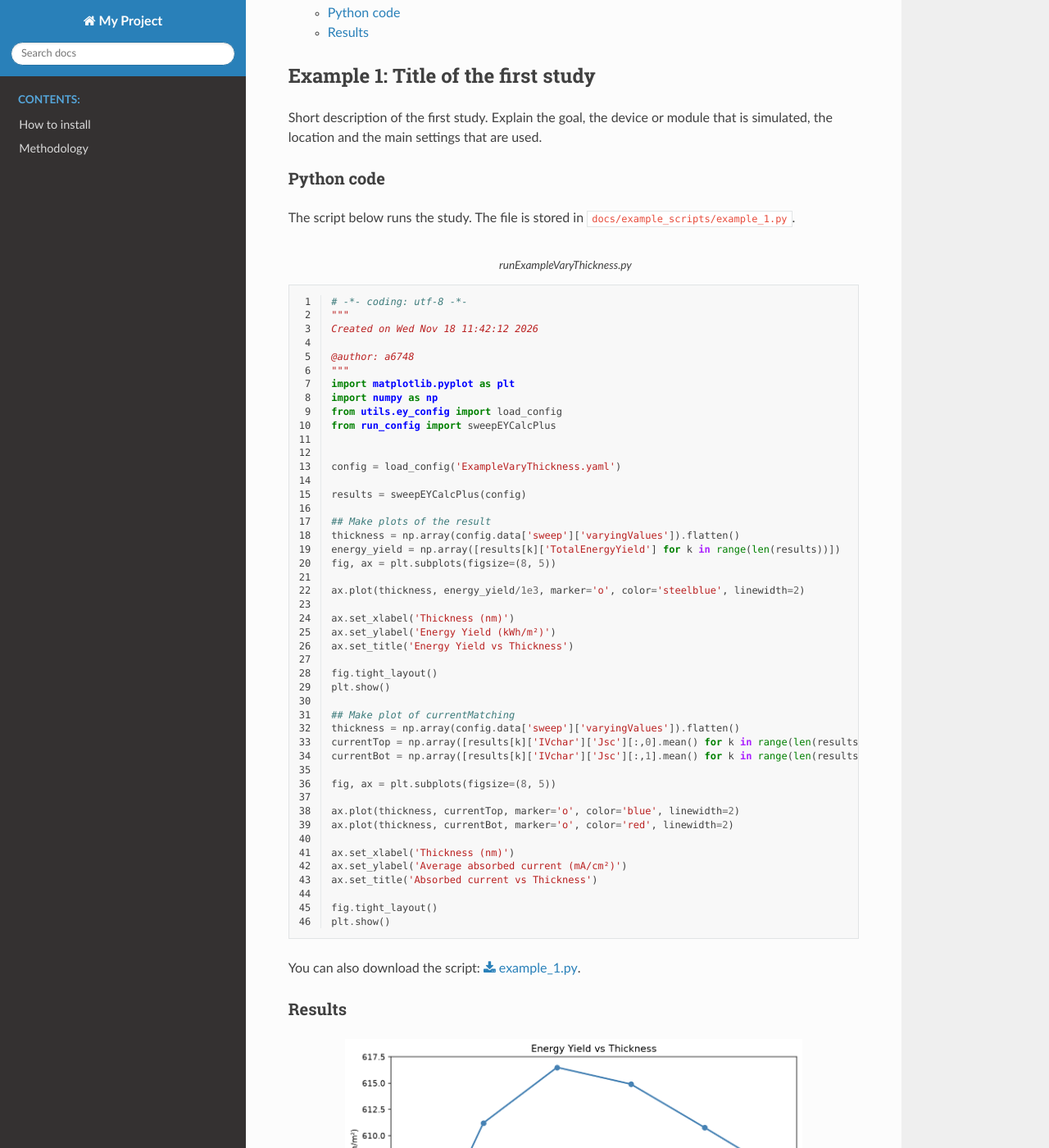
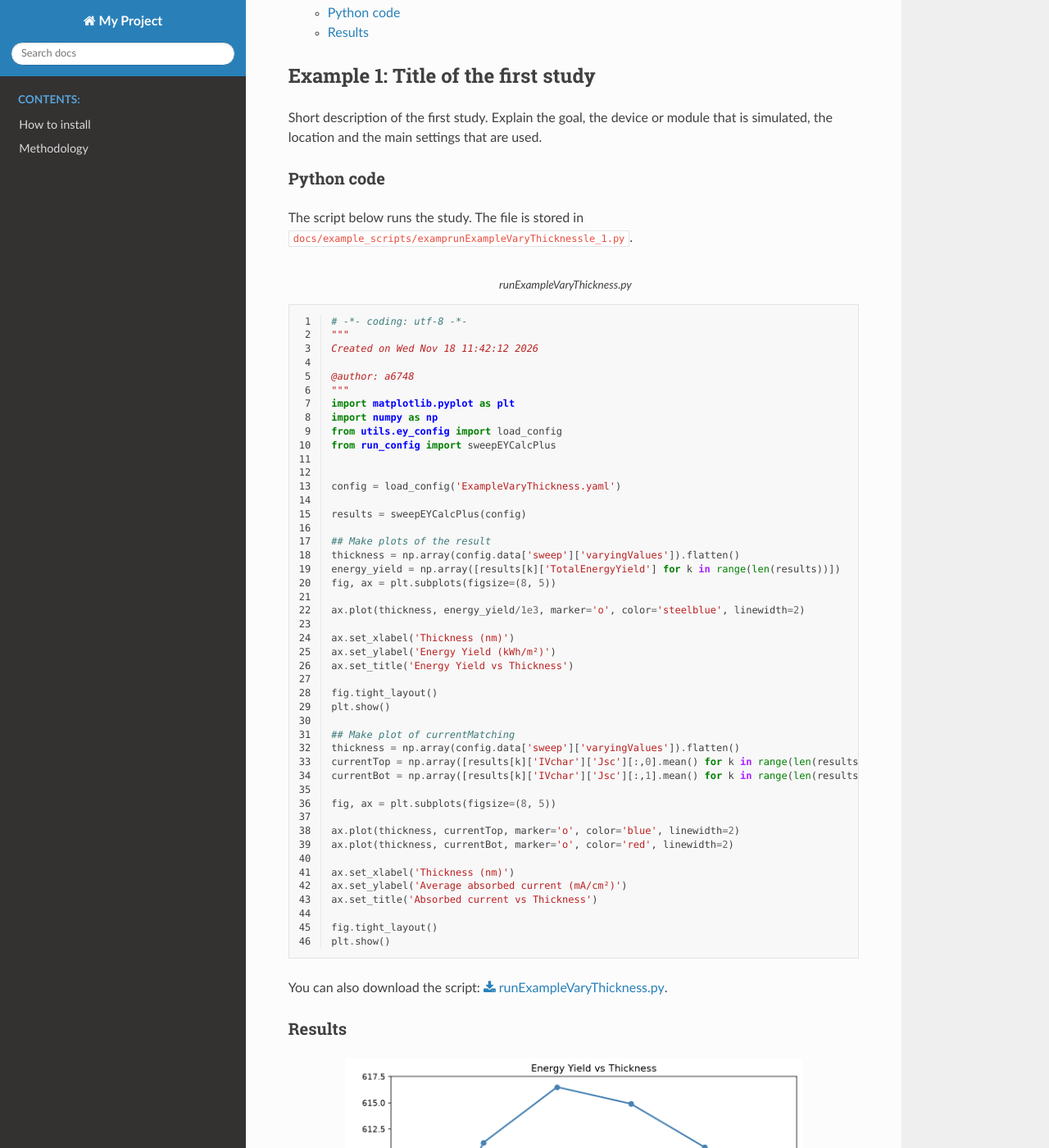
Before and after one commit to YBlom1999/testReadTheDocs, a Sphinx documentation site: the page built from docs/Examples.rst, in a window 1280 px wide and 1400 px high, scrolled down 360 px. Shown: the whole window at 82% size. Built offline with Sphinx 7.4.7 and the Read the Docs theme 3.1.0, drawn with Linux system fonts in a browser that asks for light colours; some of the changed text lies outside the part shown.

Commit message:
update examples

```diff
--- a/docs/Examples.rst
+++ b/docs/Examples.rst
@@ -19,14 +19,14 @@ Python code
 ~~~~~~~~~~~
 
 The script below runs the study. The file is stored in
-``docs/example_scripts/example_1.py``.
+``docs/example_scripts/examprunExampleVaryThicknessle_1.py``.
 
 .. literalinclude:: example_scripts/runExampleVaryThickness.py
    :language: python
    :linenos:
    :caption: runExampleVaryThickness.py
 
-You can also download the script: :download:`example_1.py <example_scripts/runExampleVaryThickness.py>`.
+You can also download the script: :download:`runExampleVaryThickness.py <example_scripts/runExampleVaryThickness.py>`.
 
 Results
 ~~~~~~~
@@ -57,14 +57,14 @@ Python code
 ~~~~~~~~~~~
 
 The script below runs the study. The file is stored in
-``docs/example_scripts/example_2.py``.
+``docs/example_scripts/runExampleVaryTilt.py``.
 
 .. literalinclude:: example_scripts/runExampleVaryTilt.py
    :language: python
    :linenos:
    :caption: runExampleVaryTilt.py
 
-You can also download the script: :download:`example_2.py <example_scripts/runExampleVaryTilt.py>`.
+You can also download the script: :download:`runExampleVaryTilt.py <example_scripts/runExampleVaryTilt.py>`.
 
 Results
 ~~~~~~~
```
